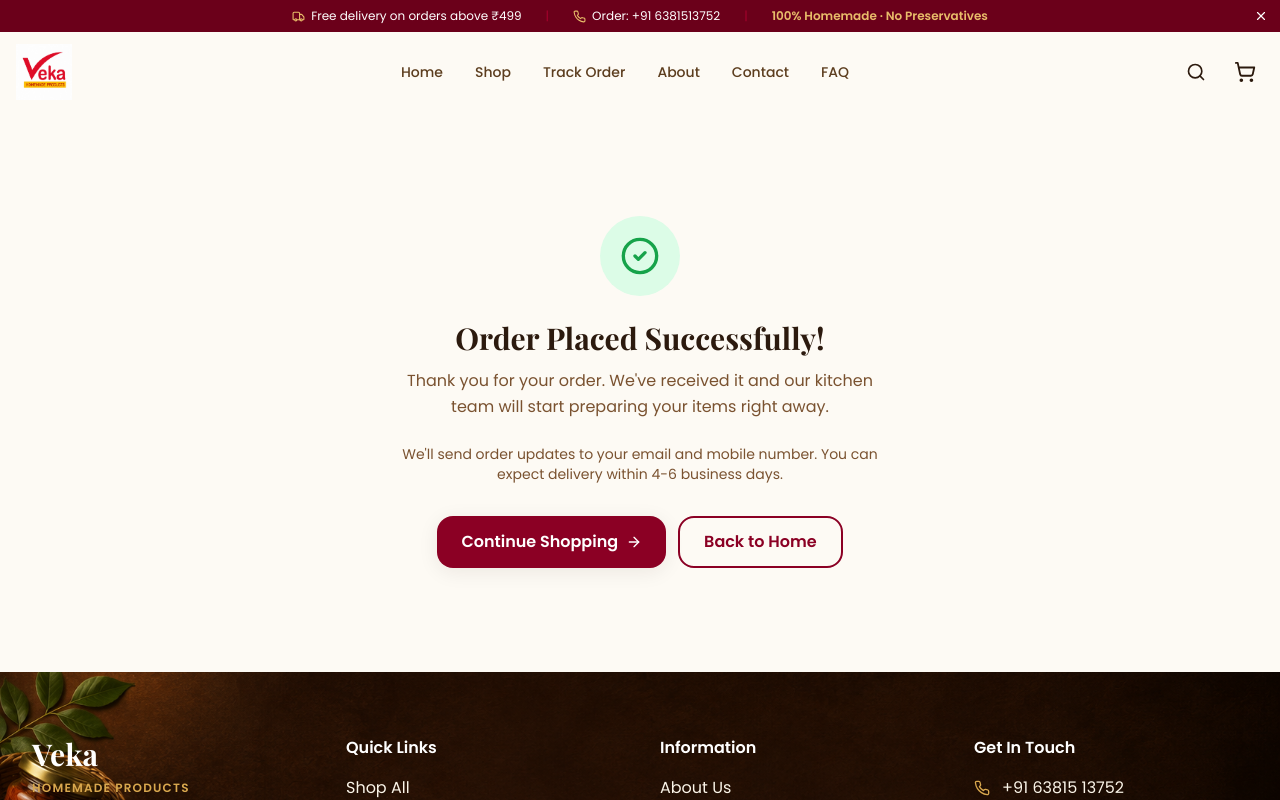
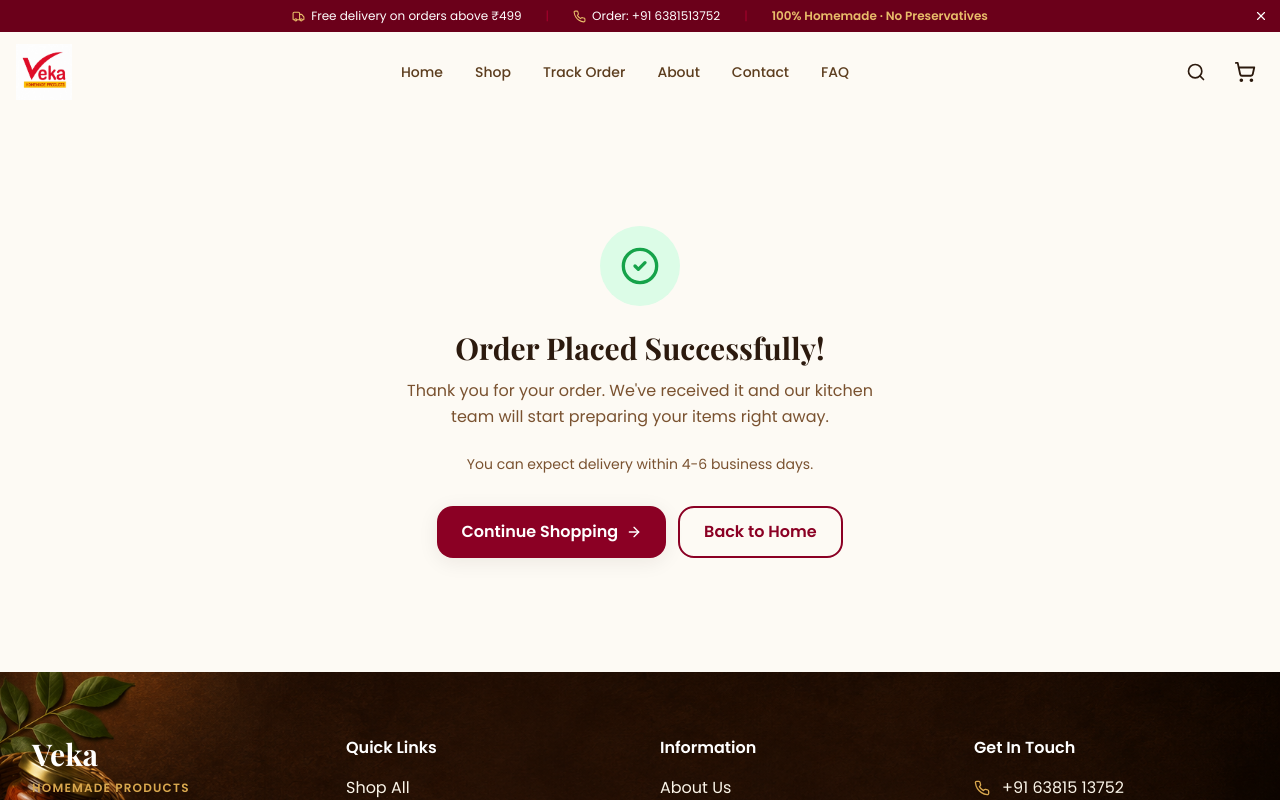
Before and after one commit to ashaxdev/VekaHomemade_products, a Next.js app: page /order-success in a window 1280 px wide. Shown: the top 800 px of the page. Built offline with nearby package versions, Linux system fonts and the light colour scheme; a web font is replaced by a local one.

Commit message:
payment6 commit

```diff
--- a/src/app/order-success/page.tsx
+++ b/src/app/order-success/page.tsx
@@ -47,7 +47,7 @@ function OrderSuccessContent() {
           )}
 
           <p className="text-sm text-brown-500 mb-8">
-            We&apos;ll send order updates to your email and mobile number. You can expect delivery within 4-6 business days.
+           You can expect delivery within 4-6 business days.
           </p>
 
           <div className="flex flex-col sm:flex-row gap-3 justify-center">
```
